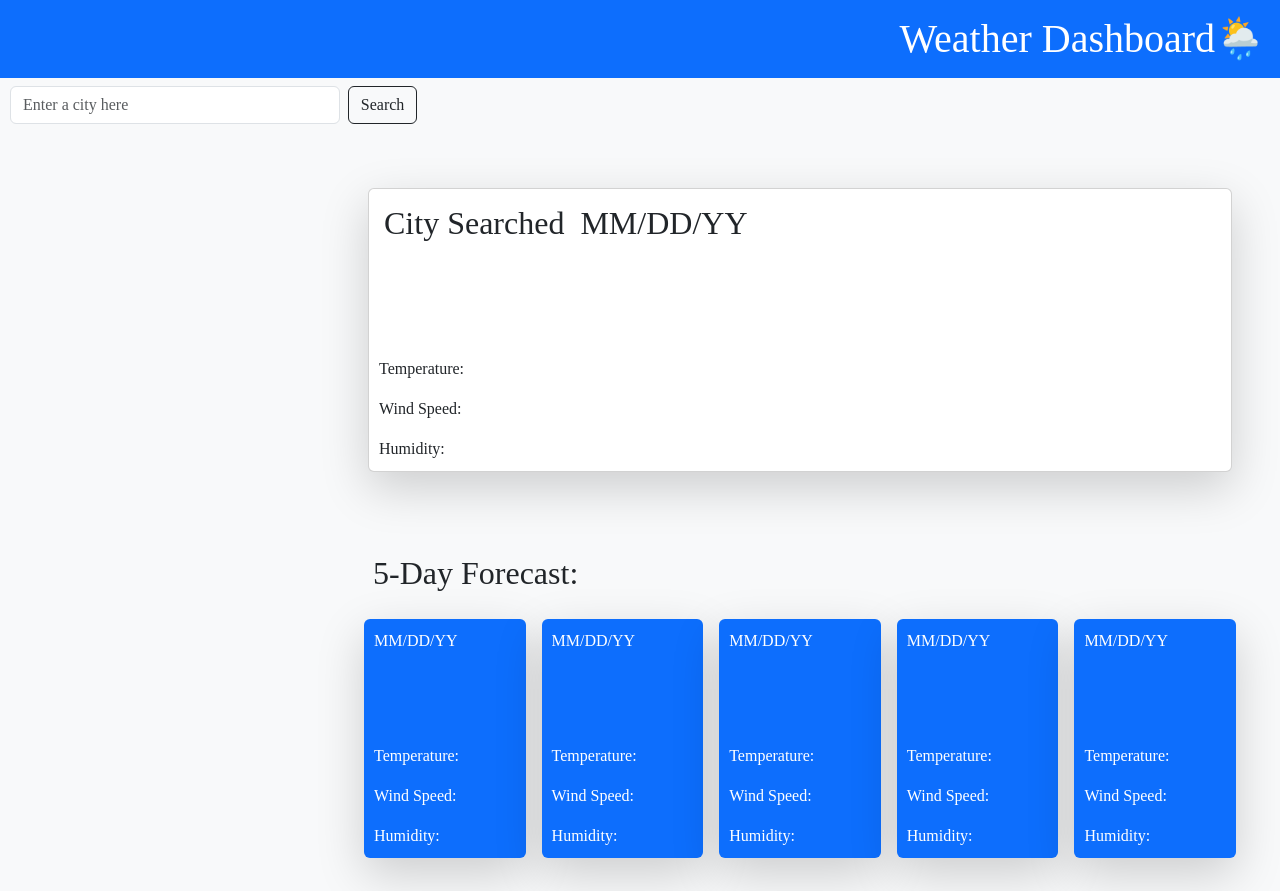
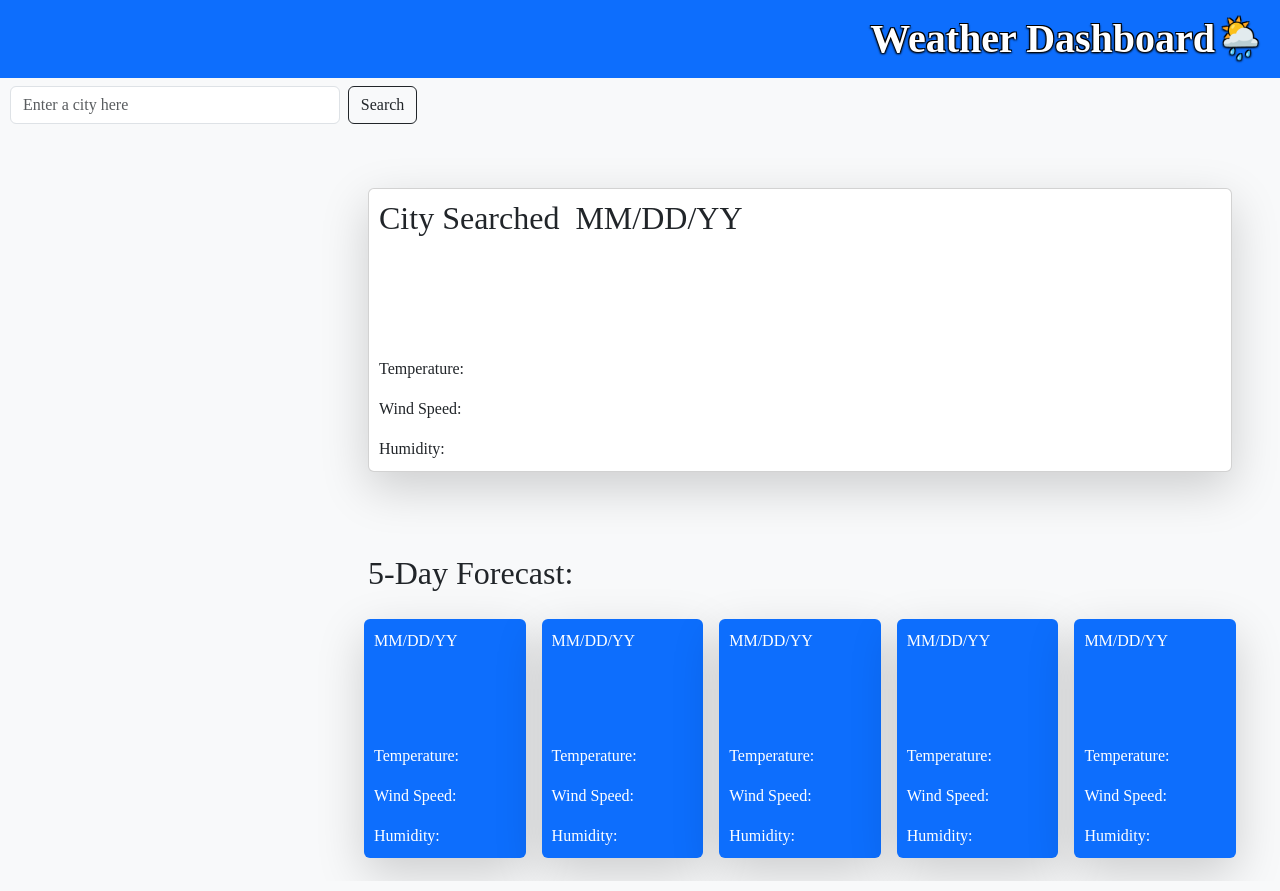
Before and after one commit to lizf57/weather-app, a plain HTML site: page index.html in a window 1280 px wide. Drawn offline with nearby package versions, Linux system fonts and the light colour scheme; a web font is replaced by a local one.

Commit message:
touching up html css framework

```diff
--- a/assets/style.css
+++ b/assets/style.css
@@ -6,6 +6,12 @@
 
 h1 {
     padding: 15px;
+    color: white;
+	font-size: 40px;
+	text-shadow: -1px 1px 2px #000,
+				  1px 1px 2px #000,
+				  1px -1px 0 #000,
+				  -1px -1px 0 #000;
 }
 
 .form-container {
@@ -16,11 +22,7 @@ h1 {
     padding: 10px;
 }
 
-h2 {
-    padding: 5px;
-}
-
 #display-weather {
     float: right;
-    margin-bottom: 25px;
+    margin-bottom: 15px;
 }
--- a/index.html
+++ b/index.html
@@ -16,7 +16,7 @@
 
 <body class="bg-light">
     <header>
-        <h1 class="bg-primary text-white text-end">Weather Dashboard🌦️</h1>
+        <h1 class="bg-primary fw-bold text-white text-end">Weather Dashboard🌦️</h1>
     </header>
     <!-- column 1 with search for city -->
     <div id="fullpage">
@@ -142,17 +142,7 @@
                 </div>
             </div>
         </section>
-
-
     </main>
-
-
-
-
-
-
-
-
     <!-- bootstrap for JS -->
     <script src="https://cdn.jsdelivr.net/npm/bootstrap@5.3.0/dist/js/bootstrap.bundle.min.js" integrity="sha384-geWF76RCwLtnZ8qwWowPQNguL3RmwHVBC9FhGdlKrxdiJJigb/j/68SIy3Te4Bkz" crossorigin="anonymous"></script>
     <!-- javascript -->
```
